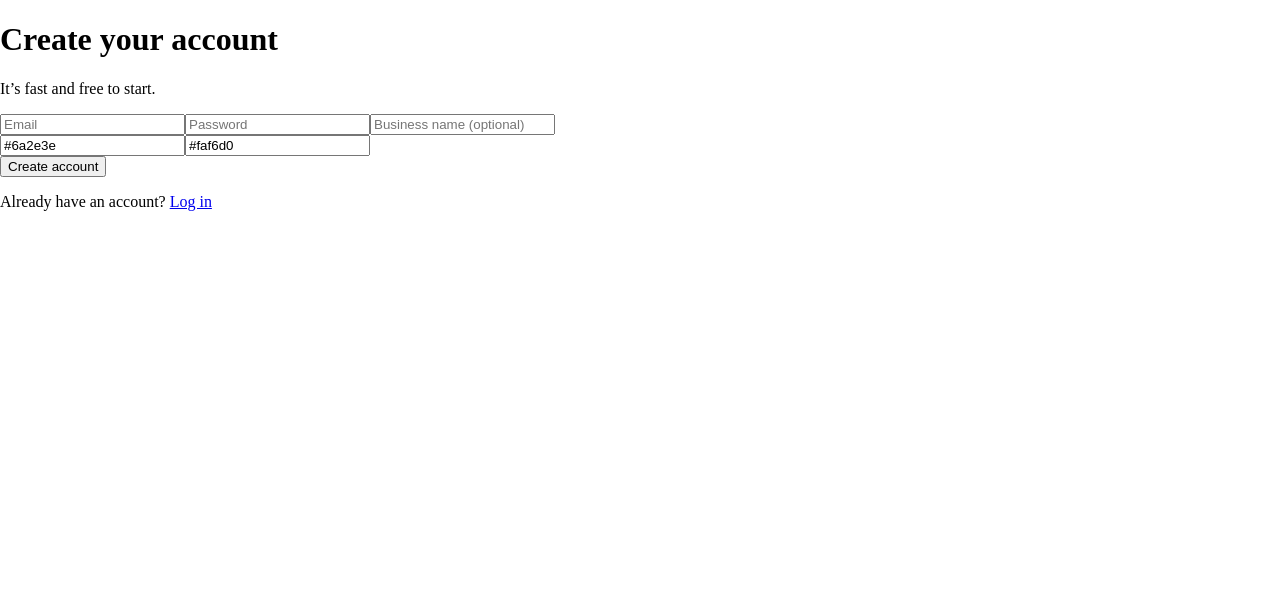
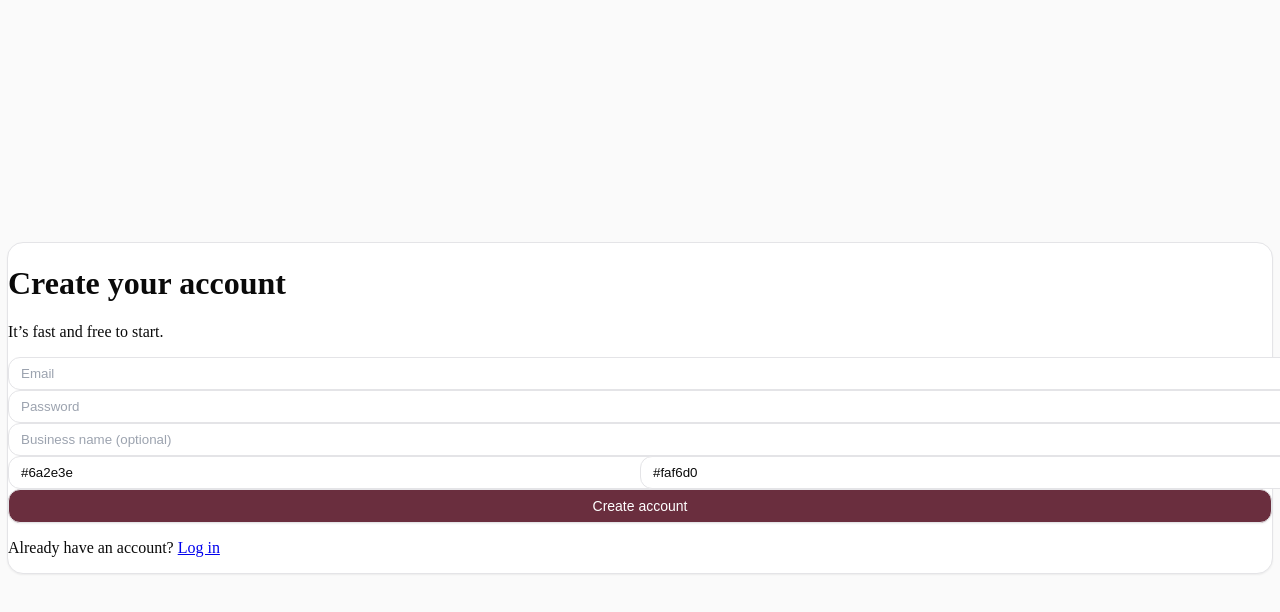
Before and after one commit to enrich-t/enrich_app, a Next.js app: page /signup in a window 1280 px wide. Shown: the top 612 px of the page. Built offline with nearby package versions, Linux system fonts and the light colour scheme; no server answers.

Commit message:
style(ui): update globals.css + styled login; keep dashboard SSR-safe

```diff
--- a/src/app/globals.css
+++ b/src/app/globals.css
@@ -2,59 +2,104 @@
 @tailwind components;
 @tailwind utilities;
 
-/* Brand tokens */
+/* ===== Brand tokens ===== */
 :root {
   --brand-primary: #6a2e3e;
   --brand-secondary: #faf6d0;
 }
 
-/* Global base styles (no @apply) */
+/* ===== Base ===== */
 html, body {
   min-height: 100%;
 }
 
 body {
-  background-color: #fafafa; /* like bg-zinc-50 */
-  color: #0a0a0a;            /* like text-zinc-900 */
+  background-color: #fafafa;   /* ~bg-gray-50 */
+  color: #0a0a0a;              /* ~text-gray-900 */
   -webkit-font-smoothing: antialiased;
   -moz-osx-font-smoothing: grayscale;
 }
 
-/* Simple utility classes without @apply */
+/* Make keyboard focus clearly visible */
+*:focus-visible {
+  outline: 2px solid var(--brand-primary);
+  outline-offset: 2px;
+}
+
+/* Images scale nicely */
+img, video, canvas, svg {
+  max-width: 100%;
+  height: auto;
+}
+
+/* ===== Form elements (light defaults so pages look consistent) ===== */
+input, textarea, select {
+  width: 100%;
+  border: 1px solid #e4e4e7;     /* ~border-zinc-200 */
+  background: #fff;
+  color: inherit;
+  border-radius: 0.75rem;         /* rounded-xl */
+  padding: 0.5rem 0.75rem;        /* py-2 px-3 */
+  outline: none;
+}
+
+input::placeholder, textarea::placeholder {
+  color: #9ca3af;                 /* ~text-gray-400 */
+}
+
+input:focus, textarea:focus, select:focus {
+  border-color: #0a0a0a;          /* ~gray-900 */
+  box-shadow: 0 0 0 3px rgba(10,10,10,0.08);
+}
+
+/* ===== Simple helpers (no @apply to avoid build issues) ===== */
+.card {
+  border-radius: 1rem;            /* rounded-2xl */
+  background: #fff;
+  border: 1px solid #e4e4e7;      /* ~border-zinc-200 */
+  box-shadow: 0 1px 2px rgba(0,0,0,.06); /* shadow-sm */
+}
+
 .btn {
   display: inline-flex;
   align-items: center;
   justify-content: center;
-  border-radius: 0.75rem;      /* rounded-xl */
-  padding: 0.5rem 1rem;        /* px-4 py-2 */
-  font-size: 0.875rem;         /* text-sm */
-  font-weight: 500;            /* font-medium */
+  border-radius: 0.75rem;         /* rounded-xl */
+  padding: 0.5rem 1rem;           /* px-4 py-2 */
+  font-size: 0.875rem;            /* text-sm */
+  font-weight: 500;               /* font-medium */
   transition: box-shadow 150ms, transform 150ms, opacity 150ms;
-  box-shadow: 0 1px 2px rgba(0,0,0,.06); /* shadow-sm */
-  border: 1px solid #e4e4e7;   /* border-zinc-200 */
+  border: 1px solid #e4e4e7;      /* border-zinc-200 */
   background: var(--brand-primary);
   color: #fff;
+  box-shadow: 0 1px 2px rgba(0,0,0,.06);
 }
-.btn:disabled {
-  opacity: .6;
-  cursor: not-allowed;
-}
+.btn:hover { transform: translateY(-1px); }
+.btn:active { transform: translateY(0); }
+.btn:disabled { opacity: .6; cursor: not-allowed; }
 
 .btn-ghost {
   display: inline-flex;
   align-items: center;
+  justify-content: center;
   border-radius: 0.75rem;
   padding: 0.5rem 0.75rem;
   font-size: 0.875rem;
   font-weight: 500;
-  border: 1px solid #e4e4e7;   /* border-zinc-200 */
+  border: 1px solid #e4e4e7;
   background: #fff;
   color: #0a0a0a;
 }
 
-.card {
-  border-radius: 1rem;         /* rounded-2xl */
-  background: #fff;
-  box-shadow: 0 1px 2px rgba(0,0,0,.06); /* shadow-sm */
-  border: 1px solid #e4e4e7;   /* border-zinc-200 */
+.link {
+  text-decoration: underline;
+  text-underline-offset: 2px;
 }
+
+/* Optional: subtle section headings */
+.section-title {
+  font-size: 0.875rem;
+  color: #6b7280;                 /* ~text-gray-500 */
+  letter-spacing: .02em;
+  margin-bottom: .25rem;
+}
--- a/src/app/layout.tsx
+++ b/src/app/layout.tsx
@@ -1,11 +1,16 @@
-export default function RootLayout({
-  children,
-}: {
-  children: React.ReactNode
-}) {
+import "./globals.css";
+
+export const metadata = {
+  title: "Enrich",
+  description: "Responsible operations dashboard",
+};
+
+export default function RootLayout({ children }: { children: React.ReactNode }) {
   return (
     <html lang="en">
-      <body style={{ margin: 0, background: "#fff" }}>{children}</body>
+      <body className="min-h-screen bg-gray-50 text-gray-900 antialiased">
+        {children}
+      </body>
     </html>
   );
 }
```
